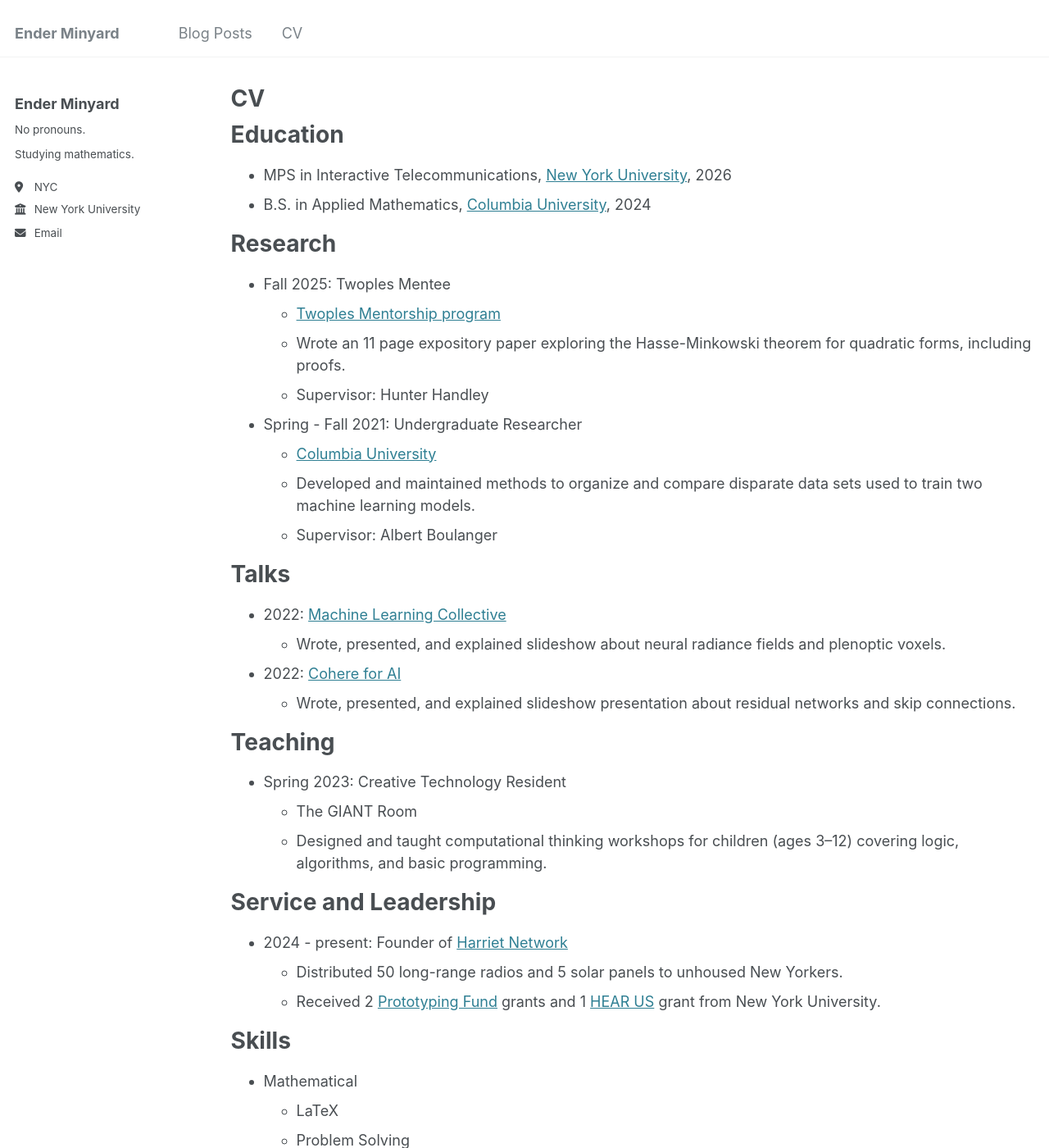
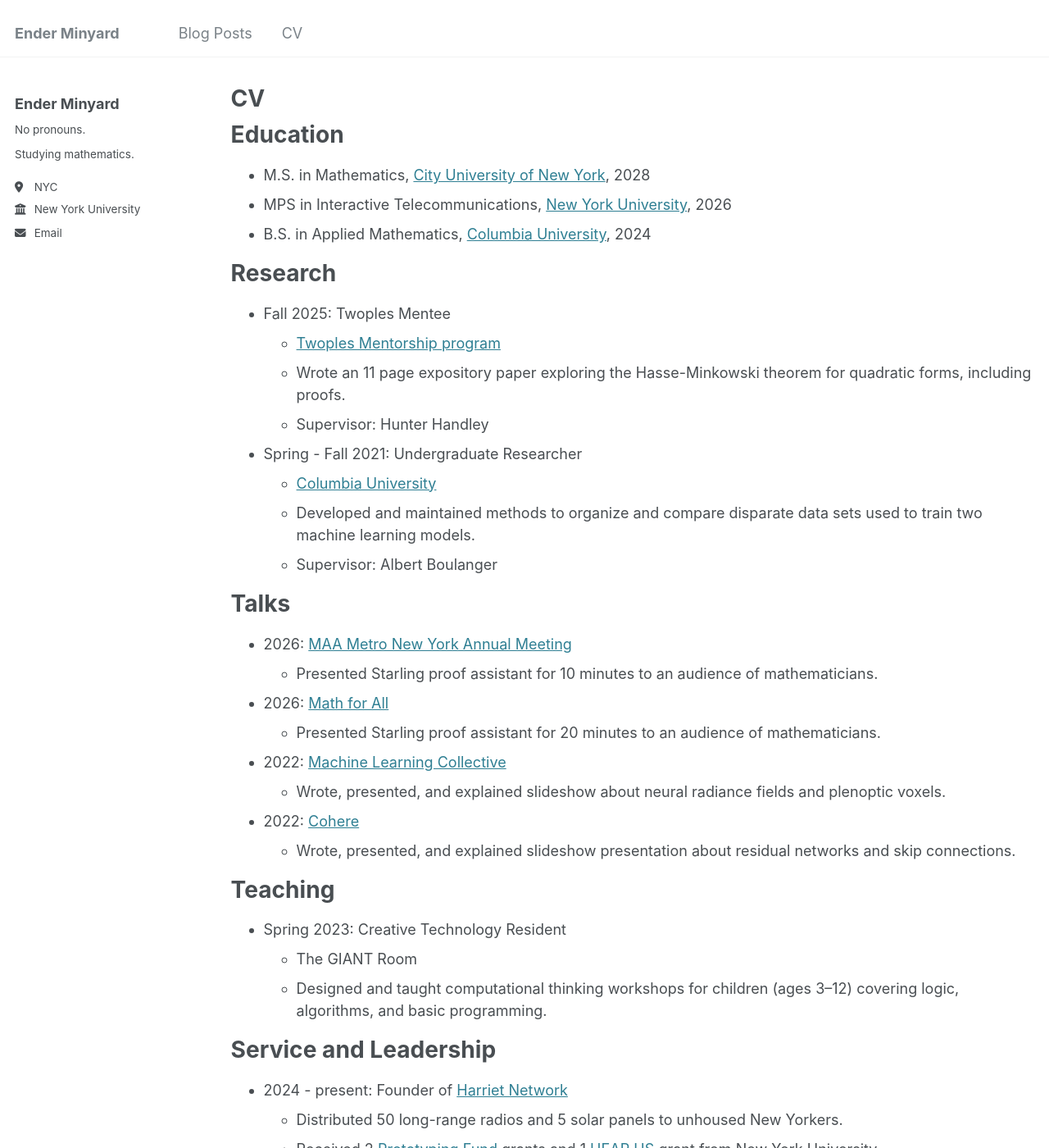
Before and after one commit to enderminyard/academic-page, a Jekyll site: the page built from _pages/cv.md, in a window 1280 px wide and 1400 px high. Shown: the whole window at 82% size. Built offline with Jekyll 4.4.1, drawn with Linux system fonts in a browser that asks for light colours.

Commit message:
Starling + CUNY updates

```diff
--- a/_pages/cv.md
+++ b/_pages/cv.md
@@ -11,6 +11,7 @@ redirect_from:
 
 Education
 ======
+* M.S. in Mathematics, [City University of New York](https://www.ccny.cuny.edu/), 2028
 * MPS in Interactive Telecommunications, [New York University](https://nyu.edu), 2026
 * B.S. in Applied Mathematics, [Columbia University](https://columbia.edu), 2024
 
@@ -31,9 +32,13 @@ Research
 
 Talks
 ======
+* 2026: [MAA Metro New York Annual Meeting](http://sections.maa.org/metrony/meetings/spring2026.pdf)
+  * Presented Starling proof assistant for 10 minutes to an audience of mathematicians.
+* 2026: [Math for All](https://www.mathforallconference.com/home)
+  * Presented Starling proof assistant for 20 minutes to an audience of mathematicians.
 * 2022: [Machine Learning Collective](https://mlcollective.org/)
   * Wrote, presented, and explained slideshow about neural radiance fields and plenoptic voxels.
-* 2022: [Cohere for AI](https://cohere.com/research/open-science)
+* 2022: [Cohere](https://cohere.com/research/open-science)
   * Wrote, presented, and explained slideshow presentation about residual networks and skip connections.
 
 
```
Also changed, not shown: _pages/about.md (+2 -2 lines), _posts/2026-03-02-ide-design.md (+6 -2 lines).
